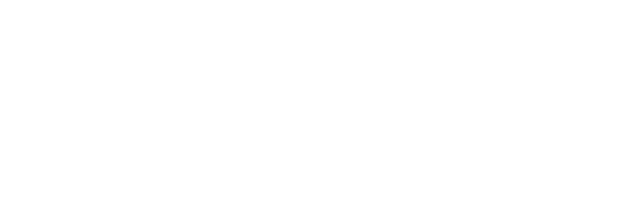
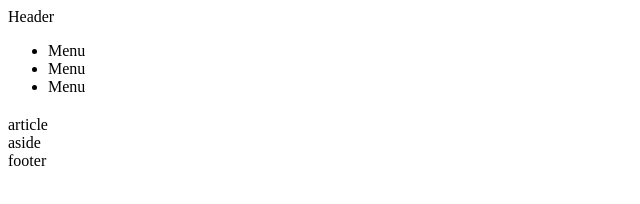
Before and after one commit to gustavoeidt/PI-mod1-at02, a plain HTML site: page index.html in a window 1280 px wide. Shown: the whole page, without its empty margins (0-640 px from the left). Drawn offline with Linux system fonts and the light colour scheme.

Commit message:
Estrutura HTML5

```diff
--- a/index.html
+++ b/index.html
@@ -4,6 +4,25 @@
 
     </head>
     <body>
-
+        <header>Header</header>
+        <nav>
+            <ul>
+                <li>Menu</li>
+                <li>Menu</li>
+                <li>Menu</li>
+            </ul>
+        </nav>
+        <section>
+            <article>
+                <h2></h2>
+                article
+            </article>
+        </section>
+        <aside>
+            aside
+        </aside>
+        <footer>
+            footer
+        </footer>
     </body>
 </html>
```
